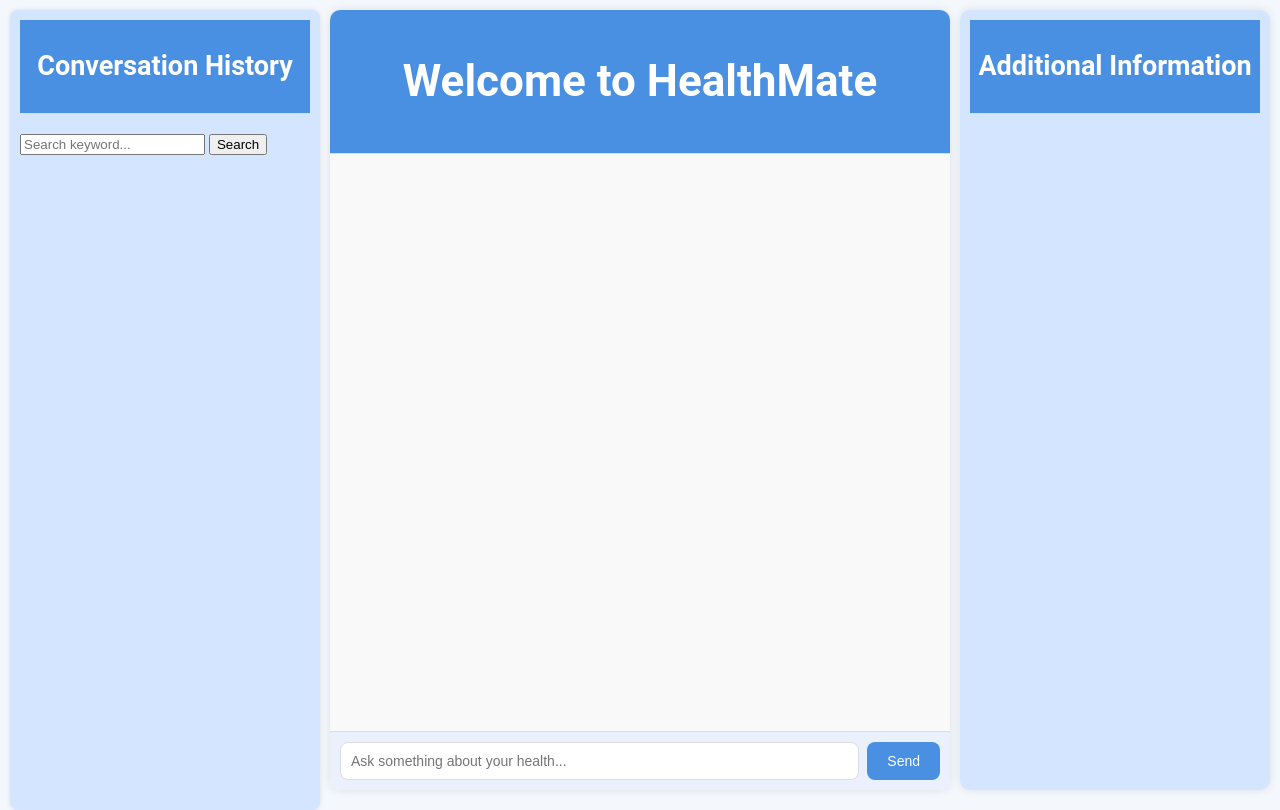
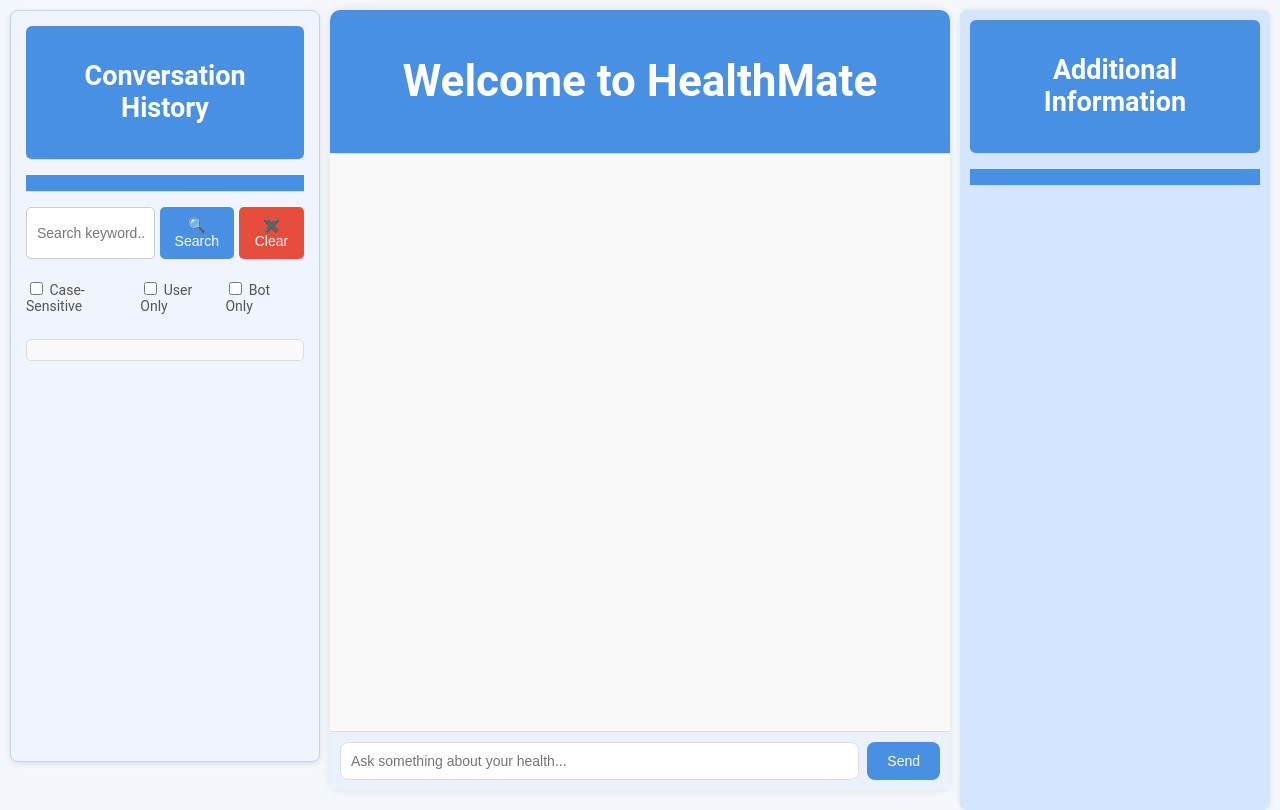
Before and after one commit to nisargptl/healthmate, a Django app: page / in a window 1280 px wide. Run offline with Django 5.2, Linux system fonts and the light colour scheme; data that the repository does not hold is empty; parts of the project's set-up code (start-up, migrations or seed data) failed here and were passed over; some libraries are stand-ins or nearby versions.

Commit message:
Updated UI and added treatment change handler node.

```diff
--- a/healthmate/chatbot/core/knowledge_graph.py
+++ b/healthmate/chatbot/core/knowledge_graph.py
@@ -21,6 +21,8 @@ class KnowledgeGraph:
             """, entity1=entity1, entity2=entity2, relationship=relationship)
 
     def store_entities_and_relationships(self, entities, relationships):
+        if(len(entities) == 0 and len(relationships) == 0):
+            return
         for entity in entities:
             self.create_entity(entity['name'], entity['type'])
         for relationship in relationships:
--- a/healthmate/chatbot/core/llm_adapters/llm_factory.py
+++ b/healthmate/chatbot/core/llm_adapters/llm_factory.py
@@ -16,7 +16,6 @@ class LLMFactory:
         api_key = os.getenv('API_KEY')
         model_name = os.getenv('MODEL_NAME')
         temperature = float(os.getenv('TEMPERATURE', 0))
-
         if llm_model == 'openai':
             return OpenAIAdapter(api_key=api_key, model_name=model_name, temperature=temperature)
         elif llm_model == 'googleai':
--- a/healthmate/chatbot/core/pinecone_store.py
+++ b/healthmate/chatbot/core/pinecone_store.py
@@ -1,6 +1,6 @@
 # chatbot/chatbot_logic/pinecone_store.py
 from pinecone import Pinecone
-from langchain.embeddings import HuggingFaceEmbeddings
+from langchain_huggingface import HuggingFaceEmbeddings
 from langchain_pinecone import PineconeVectorStore
 import os
 
--- a/healthmate/chatbot/static/styles.css
+++ b/healthmate/chatbot/static/styles.css
@@ -5,19 +5,20 @@ body {
     padding: 0;
 }
 
-/* Grid container for the chatbox and additional info */
+/* Main Grid Layout */
 .main-grid-container {
     display: grid;
-    grid-template-columns: 1fr 2fr 1fr;  /* Updated to make the sidebar smaller */
+    grid-template-columns: 1fr 2fr 1fr;
     gap: 10px;
     height: 100vh;
     padding: 10px;
     box-sizing: border-box;
 }
 
-/* Sidebar for Conversation History */
-.sidebar-container {
-    background-color: #d4e6ff;   /* Light blue background */
+/* Sidebar Styles */
+.sidebar-container,
+.additional-info-sidebar {
+    background-color: #d4e6ff;
     box-shadow: 0px 0px 5px rgba(0, 0, 0, 0.1);
     border-radius: 8px;
     padding: 10px;
@@ -25,33 +26,17 @@ body {
     height: 100%;
 }
 
-.sidebar-header {
-    background-color: #4a90e2;   /* Blue header */
+.sidebar-header,
+.sidebar-content {
+    background-color: #4a90e2;
     color: white;
     text-align: center;
     padding: 8px;
+    border-bottom: 1px solid #ddd;
     font-size: 18px;
-    border-bottom: 1px solid #ddd;
 }
 
-.history-date {
-    display: block;
-    width: 100%;
-    padding: 8px;
-    border: none;
-    background-color: #eaf1fc;
-    margin: 5px 0;
-    cursor: pointer;
-    text-align: left;
-    color: #4a90e2;             /* Blue text */
-    border-radius: 4px;
-}
-
-.history-date:hover {
-    background-color: #cfdff6;
-}
-
-/* Chat container styles */
+/* Chatbox Styles */
 .chat-container {
     background-color: #ffffff;
     box-shadow: 0px 0px 10px rgba(0, 0, 0, 0.1);
@@ -77,7 +62,7 @@ body {
     background-color: #f9f9f9;
 }
 
-/* Chat form styles */
+/* Chat Form */
 .chat-form {
     display: flex;
     padding: 10px;
@@ -115,7 +100,7 @@ body {
     background-color: #4177c9;
 }
 
-/* Chat message styles */
+/* Chat Messages */
 .chat-message {
     padding: 10px;
     border-radius: 8px;
@@ -135,29 +120,159 @@ body {
     margin-left: auto;
 }
 
-/* Sidebar Styles */
-.additional-info-sidebar {
-    background-color: #d4e6ff;   /* Light blue background */
-    box-shadow: 0px 0px 10px rgba(0, 0, 0, 0.1);
-    border-radius: 10px;
-    padding: 10px;
-    overflow-y: auto;
+/* Enhanced Conversation History Sidebar */
+.sidebar-container {
+    background-color: #f0f4fc;  /* Softer blue */
+    border: 1px solid #c2d3f2;  /* Border to outline the sidebar */
+    border-radius: 8px;
+    box-shadow: 0px 2px 6px rgba(0, 0, 0, 0.1);
+    padding: 15px;
+    height: 90vh;  /* Adjusted height to fit better in the viewport */
 }
 
 .sidebar-header {
     background-color: #4a90e2;
     color: white;
+    padding: 12px;
+    border-radius: 6px;
     text-align: center;
-    padding: 8px;
-    font-size: 18px;
-    border-bottom: 1px solid #ddd;
+    margin-bottom: 15px;
 }
 
-.sidebar-content {
+.history-date {
+    display: block;
+    width: 100%;
     padding: 10px;
+    border: none;
+    background-color: #eaf1fc;
+    color: #4a90e2;
+    margin: 5px 0;
+    cursor: pointer;
+    text-align: left;
+    border-radius: 6px;
+    font-weight: bold;
+    transition: background-color 0.2s ease-in-out;
 }
 
-/* Spinner styles */
+.history-date:hover {
+    background-color: #cfdff6;
+}
+
+/* Highlight for Selected History Date */
+.history-date.active {
+    background-color: #4a90e2;
+    color: white;
+}
+
+/* Search Box */
+/* Enhanced Search Box */
+.search-box {
+    display: flex;
+    gap: 5px;
+    margin-top: 15px;
+}
+
+.search-input {
+    padding: 10px;
+    border: 1px solid #ccc;
+    border-radius: 5px;
+    font-size: 14px;
+    width: 60%;
+}
+
+.search-btn, .clear-btn {
+    padding: 10px 15px;
+    border: none;
+    border-radius: 5px;
+    cursor: pointer;
+    font-size: 14px;
+}
+
+.search-btn {
+    background-color: #4a90e2;
+    color: white;
+}
+
+.clear-btn {
+    background-color: #e74c3c;
+    color: white;
+}
+
+/* Search Options */
+.search-options {
+    margin-top: 10px;
+}
+
+.search-options label {
+    margin-right: 10px;
+    font-size: 14px;
+    cursor: pointer;
+}
+
+/* Search Results */
+.search-results {
+    margin-top: 15px;
+    padding: 10px;
+    background-color: #f9f9f9;
+    border: 1px solid #ddd;
+    border-radius: 5px;
+}
+
+.result-item {
+    padding: 10px;
+    border-bottom: 1px solid #eee;
+}
+
+.result-item:last-child {
+    border-bottom: none;
+}
+
+/* Highlighted Text */
+.highlight {
+    background-color: #ffeb3b;
+    font-weight: bold;
+}
+
+
+/* No results message */
+.no-results-message {
+    font-size: 14px;
+    color: #ff6b6b;
+    text-align: center;
+    margin: 10px;
+}
+
+/* Additional styles for search options */
+.search-options {
+    display: flex;
+    justify-content: space-between;
+    padding: 10px 0;
+    font-size: 14px;
+    color: #555;
+}
+
+.search-options label {
+    cursor: pointer;
+}
+
+/* Style for individual search result items */
+.result-item {
+    background-color: #f9f9f9;
+    border: 1px solid #ddd;
+    border-radius: 5px;
+    padding: 8px;
+    margin: 5px 0;
+    font-size: 14px;
+    color: #333;
+    transition: background-color 0.3s ease;
+}
+
+.result-item:hover {
+    background-color: #eef4ff;
+}
+
+
+/* Spinner Styles */
 .spinner {
     border: 5px solid #f3f3f3;
     border-top: 5px solid #4a90e2;
@@ -173,6 +288,7 @@ body {
     100% { transform: rotate(360deg); }
 }
 
+/* Timestamps */
 .timestamp {
     font-size: 12px;
     color: #888;
@@ -181,23 +297,25 @@ body {
     margin-top: 5px;
 }
 
-/* Media Queries for Responsive Design */
+/* Responsive Design */
 @media (max-width: 1024px) {
     .main-grid-container {
-        grid-template-columns: 1fr;     /* Stack columns vertically */
+        grid-template-columns: 1fr;
     }
 
-    .chat-container, .additional-info-sidebar, .sidebar-container {
+    .chat-container,
+    .sidebar-container,
+    .additional-info-sidebar {
         width: 100%;
         margin-bottom: 10px;
     }
 
     .sidebar-container {
-        display: block;                /* Always display sidebar */
+        display: block;
         padding: 10px;
     }
 
     .chat-box {
-        height: 300px;                 /* Reduce chatbox height */
+        height: 300px;
     }
 }
--- a/healthmate/chatbot/templates/landing_page.html
+++ b/healthmate/chatbot/templates/landing_page.html
@@ -10,6 +10,7 @@
 </head>
 <body>
     <div class="main-grid-container">
+        <!-- Sidebar Section -->
         <div class="sidebar-container">
             <div class="sidebar-header">
                 <h2>Conversation History</h2>
@@ -20,19 +21,33 @@
                 {% endfor %}
             </div>
 
+            <!-- Search Box for Conversation History -->
             <div class="search-box">
-                <input type="text" id="search-keyword" placeholder="Search keyword..." />
-                <button onclick="searchConversation()">Search</button>
+                <input type="text" id="search-keyword" class="search-input" placeholder="Search keyword..." onkeyup="handleSearchTyping()" />
+                <button class="search-btn" onclick="searchConversation()">🔍 Search</button>
+                <button class="clear-btn" onclick="clearSearch()">✖️ Clear</button>
             </div>
 
-            <div id="search-results" class="search-results"></div>
+            <!-- Search Options -->
+            <div class="search-options">
+                <label><input type="checkbox" id="search-case-sensitive"> Case-Sensitive</label>
+                <label><input type="checkbox" id="search-filter-user"> User Only</label>
+                <label><input type="checkbox" id="search-filter-bot"> Bot Only</label>
+            </div>
+
+            <!-- Search Results Container -->
+            <div id="search-results" class="search-results">
+                <p id="no-results-message" class="no-results-message" style="display:none;">No results found.</p>
+            </div>
         </div>
 
+        <!-- Chatbox Section -->
         <div class="chat-container">
             <div class="chat-header">
                 <h1>Welcome to HealthMate</h1>
             </div>
             <div id="chat-box" class="chat-box">
+                <!-- Loading Spinner -->
                 <div id="loading-spinner" class="spinner" style="display:none;"></div>
             </div>
             <form id="chat-form" class="chat-form">
@@ -41,6 +56,7 @@
             </form>
         </div>
 
+        <!-- Sidebar for Additional Information -->
         <div id="additional-info-sidebar" class="additional-info-sidebar">
             <div class="sidebar-header">
                 <h2>Additional Information</h2>
@@ -55,9 +71,20 @@
         const spinner = document.getElementById('loading-spinner');
         const additionalInfoSidebar = document.getElementById('additional-info-sidebar');
         const additionalInfoContent = document.getElementById('additional-info-content');
+        const noResultsMessage = document.getElementById('no-results-message');
+
+        function handleSearchTyping() {
+            noResultsMessage.style.display = 'none';
+        }
+
         async function searchConversation() {
             const searchKeyword = document.getElementById('search-keyword').value;
             if (!searchKeyword) return;
+
+            // Capture filter options
+            const caseSensitive = document.getElementById('search-case-sensitive').checked;
+            const filterUser = document.getElementById('search-filter-user').checked;
+            const filterBot = document.getElementById('search-filter-bot').checked;
 
             try {
                 const response = await fetch('/search_conversation_history/', {
@@ -66,7 +93,12 @@
                         'Content-Type': 'application/x-www-form-urlencoded',
                         'X-CSRFToken': '{{ csrf_token }}'
                     },
-                    body: new URLSearchParams({ search_keyword: searchKeyword })
+                    body: new URLSearchParams({
+                        search_keyword: searchKeyword,
+                        case_sensitive: caseSensitive,
+                        filter_user: filterUser,
+                        filter_bot: filterBot
+                    })
                 });
 
                 if (!response.ok) {
@@ -84,17 +116,33 @@
         function displaySearchResults(results) {
             const resultsContainer = document.getElementById('search-results');
             resultsContainer.innerHTML = '';
+
+            if (results.length === 0) {
+                noResultsMessage.style.display = 'block';
+                return;
+            }
+
             results.forEach(result => {
                 const resultItem = document.createElement('div');
                 resultItem.classList.add('result-item');
-                resultItem.innerHTML = `<p><strong>${result.date}</strong> - ${result.sender}: ${result.message}</p>`;
+                resultItem.innerHTML = `<p><strong>${result.date}</strong> - ${result.sender}: ${highlightText(result.message, result.keyword)}</p>`;
                 resultsContainer.appendChild(resultItem);
             });
         }
+
+        function highlightText(text, keyword) {
+            const regex = new RegExp(`(${keyword})`, 'gi'); // Global and case insensitive
+            return text.replace(regex, `<span class="highlight">$1</span>`);
+        }
+
+        function clearSearch() {
+            document.getElementById('search-keyword').value = '';
+            document.getElementById('search-results').innerHTML = '';
+            noResultsMessage.style.display = 'none';
+        }
+
         async function loadConversation(selectedDate) {
-
             chatBox.innerHTML = '';
-
             spinner.style.display = 'block';
 
             try {
@@ -120,17 +168,15 @@
             } catch (error) {
                 console.error('Error loading conversation:', error);
                 alert('Could not load conversation history. Please try again.');
+            } finally {
+                spinner.style.display = 'none';
             }
-
-            spinner.style.display = 'none';
         }
 
         form.addEventListener('submit', async (e) => {
             e.preventDefault();
             const message = document.getElementById('user-message').value;
-
             addMessageToChat('user', message);
-
             spinner.style.display = 'block';
 
             try {
@@ -148,7 +194,6 @@
                 }
 
                 const data = await response.json();
-
                 spinner.style.display = 'none';
 
                 if (data.response) {
@@ -169,8 +214,6 @@
             messageElement.classList.add('chat-message');
             const time = new Date().toLocaleTimeString([], { hour: '2-digit', minute: '2-digit' });
             const converter = new showdown.Converter();
-
-
             const htmlMessage = converter.makeHtml(message);
             const content = `
                 <div>${htmlMessage}</div>
--- a/healthmate/chatbot/views.py
+++ b/healthmate/chatbot/views.py
@@ -1,13 +1,13 @@
 from django.shortcuts import render
 from django.http import JsonResponse
-from .core.healthmate_graph import compile_graph
+from .core.healthmate_graph import compile_graph, save_graph
 from .models import ConversationHistory
 import uuid
 from langchain_core.messages import AIMessage, HumanMessage, ToolMessage
 import datetime
 
 graph = compile_graph()
-
+save_graph(graph)
 def format_date_to_iso(date_str):
     month_replacements = {
         "Jan.": "Jan", "Feb.": "Feb", "Mar.": "Mar", "Apr.": "Apr", "May.": "May", "Jun.": "Jun",
@@ -46,15 +46,18 @@ def landing_page(request):
             input_message = {"messages": [HumanMessage(content=user_message)]}
 
         for output in graph.stream(input_message, config=config, stream_mode="updates"):
+            print(output)
             if "final_state" in output:
                 if summary != output['final_state'].get('summary', []):
                     summary = output['final_state'].get('summary', [])
                     print(summary)
-            if 'assistant' in output:
+            elif 'assistant' in output:
                 bot_response = output['assistant'].get('messages', [])[0].content
             elif 'appt_rescheduler' in output:
                 bot_response = output['appt_rescheduler'].get('messages', [])[0].content
-            if 'change_state' in output:
+            elif 'treatment_change' in output:
+                bot_response = output['treatment_change'].get('messages', [])[0].content
+            elif 'change_state' in output:
                 bot_response = output['change_state'].get('messages', [])[1].content
                 additional_message = output['change_state'].get('messages', [])[0].content
 
@@ -94,20 +97,38 @@ def get_conversation_by_date(request):
 
 def search_conversation_history(request):
     if request.method == 'POST':
+        # Retrieve the search keyword from the POST request
         search_keyword = request.POST.get('search_keyword', "").lower()
+        case_sensitive = request.POST.get('case_sensitive', 'false') == 'true'
+        filter_user = request.POST.get('filter_user', 'false') == 'true'
+        filter_bot = request.POST.get('filter_bot', 'false') == 'true'
+
         session_id = request.session.session_key
         matching_conversations = []
-        conversations = ConversationHistory.objects.filter(session_id=session_id)
-        for convo in conversations:
-            if search_keyword in convo.user_message.lower() or search_keyword in convo.bot_response.lower():
-                matching_conversations.append({
-                    'date': convo.date,
-                    'sender': 'user',
-                    'message': convo.user_message
-                })
-                matching_conversations.append({
-                    'date': convo.date,
-                    'sender': 'bot',
-                    'message': convo.bot_response
-                })
+
+        # Retrieve conversation history from session
+        conversation_history = request.session.get('conversation_history', {})
+
+        # Search through each conversation for the keyword
+        for date, conversations in conversation_history.items():
+            for convo in conversations:
+                message = convo['message']
+                sender = convo['sender']
+
+                # Apply case sensitivity if needed
+                if not case_sensitive:
+                    message = message.lower()
+                    search_keyword = search_keyword.lower()
+
+                # Apply sender filters
+                if filter_user and sender != 'user':
+                    continue
+                if filter_bot and sender != 'bot':
+                    continue
+
+                # Check if the message contains the search keyword
+                if search_keyword in message:
+                    matching_conversations.append({'date': date, 'sender': sender, 'message': convo['message'], 'keyword': search_keyword})
+
+        # Return the matching conversations as a JSON response
         return JsonResponse({"matching_conversations": matching_conversations})
```
Also changed, not shown: healthmate/chatbot/core/healthmate_graph.py (+147 -50 lines), healthmate/graphs/graph.png (added).
